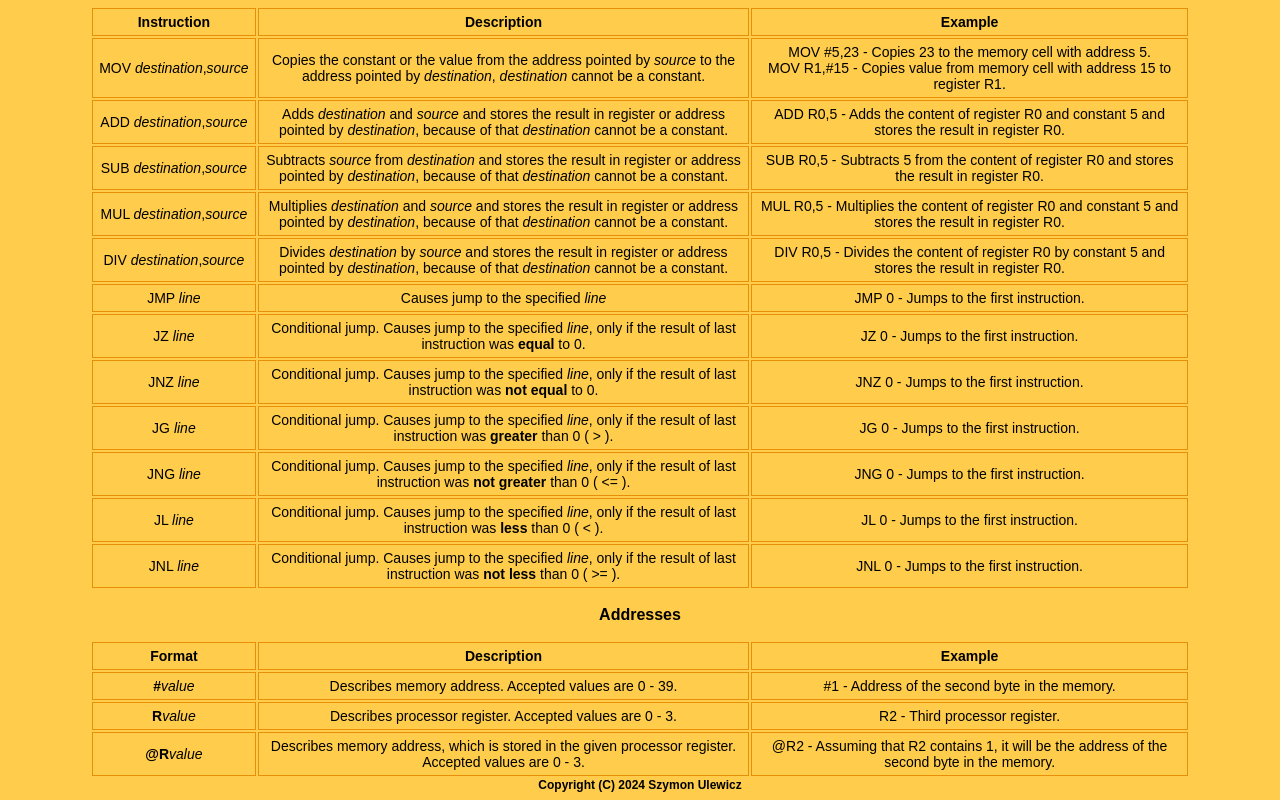
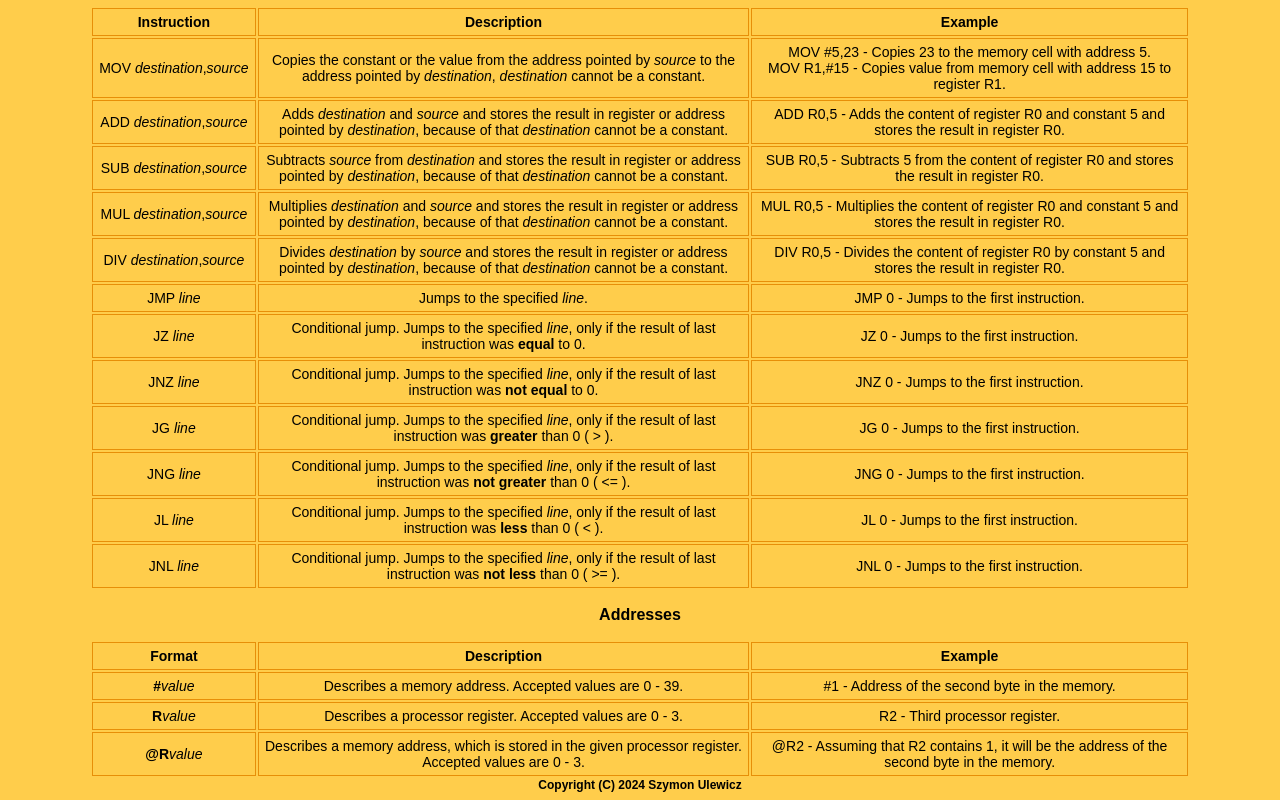
Before and after one commit to sulewicz/jsasm, a website built with Parcel: page src/index.html in a window 1280 px wide. Shown: the part 497-1297 px from the top of the page. Built offline with nearby package versions, Linux system fonts and the light colour scheme.

Commit message:
Documentation update.

```diff
--- a/src/index.html
+++ b/src/index.html
@@ -187,23 +187,23 @@ THE SOFTWARE IS PROVIDED "AS IS", WITHOUT WARRANTY OF ANY KIND, EXPRESS OR IMPLI
                     </tr>
                     <tr>
                         <td>JMP <i>line</i></td>
-                        <td>Causes jump to the specified <i>line</i></td>
+                        <td>Jumps to the specified <i>line</i>.</td>
                         <td>JMP 0 - Jumps to the first instruction.</td>
                     </tr>
                     <tr>
                         <td>JZ <i>line</i></td>
-                        <td>Conditional jump. Causes jump to the specified <i>line</i>, only if the result of last instruction was <b>equal</b> to 0.</td>
+                        <td>Conditional jump. Jumps to the specified <i>line</i>, only if the result of last instruction was <b>equal</b> to 0.</td>
                         <td>JZ 0 - Jumps to the first instruction.</td>
                     </tr>
                     <tr>
                         <td>JNZ <i>line</i></td>
-                        <td>Conditional jump. Causes jump to the specified <i>line</i>, only if the result of last instruction was <b>not equal</b> to 0.</td>
+                        <td>Conditional jump. Jumps to the specified <i>line</i>, only if the result of last instruction was <b>not equal</b> to 0.</td>
                         <td>JNZ 0 - Jumps to the first instruction.</td>
                     </tr>
                     <tr>
                         <td>JG <i>line</i></td>
                         <td>
-                            Conditional jump. Causes jump to the specified <i>line</i>, only if the result of last instruction was <b>greater</b> than 0 ( &gt;
+                            Conditional jump. Jumps to the specified <i>line</i>, only if the result of last instruction was <b>greater</b> than 0 ( &gt;
                             ).
                         </td>
                         <td>JG 0 - Jumps to the first instruction.</td>
@@ -211,7 +211,7 @@ THE SOFTWARE IS PROVIDED "AS IS", WITHOUT WARRANTY OF ANY KIND, EXPRESS OR IMPLI
                     <tr>
                         <td>JNG <i>line</i></td>
                         <td>
-                            Conditional jump. Causes jump to the specified <i>line</i>, only if the result of last instruction was <b>not greater</b> than 0 (
+                            Conditional jump. Jumps to the specified <i>line</i>, only if the result of last instruction was <b>not greater</b> than 0 (
                             &lt;= ).
                         </td>
                         <td>JNG 0 - Jumps to the first instruction.</td>
@@ -219,14 +219,14 @@ THE SOFTWARE IS PROVIDED "AS IS", WITHOUT WARRANTY OF ANY KIND, EXPRESS OR IMPLI
                     <tr>
                         <td>JL <i>line</i></td>
                         <td>
-                            Conditional jump. Causes jump to the specified <i>line</i>, only if the result of last instruction was <b>less</b> than 0 ( &lt; ).
+                            Conditional jump. Jumps to the specified <i>line</i>, only if the result of last instruction was <b>less</b> than 0 ( &lt; ).
                         </td>
                         <td>JL 0 - Jumps to the first instruction.</td>
                     </tr>
                     <tr>
                         <td>JNL <i>line</i></td>
                         <td>
-                            Conditional jump. Causes jump to the specified <i>line</i>, only if the result of last instruction was <b>not less</b> than 0 (
+                            Conditional jump. Jumps to the specified <i>line</i>, only if the result of last instruction was <b>not less</b> than 0 (
                             &gt;= ).
                         </td>
                         <td>JNL 0 - Jumps to the first instruction.</td>
@@ -241,17 +241,17 @@ THE SOFTWARE IS PROVIDED "AS IS", WITHOUT WARRANTY OF ANY KIND, EXPRESS OR IMPLI
                     </tr>
                     <tr>
                         <td><b>#</b><i>value</i></td>
-                        <td>Describes memory address. Accepted values are 0 - 39.</td>
+                        <td>Describes a memory address. Accepted values are 0 - 39.</td>
                         <td>#1 - Address of the second byte in the memory.</td>
                     </tr>
                     <tr>
                         <td><b>R</b><i>value</i></td>
-                        <td>Describes processor register. Accepted values are 0 - 3.</td>
+                        <td>Describes a processor register. Accepted values are 0 - 3.</td>
                         <td>R2 - Third processor register.</td>
                     </tr>
                     <tr>
                         <td><b>@R</b><i>value</i></td>
-                        <td>Describes memory address, which is stored in the given processor register. Accepted values are 0 - 3.</td>
+                        <td>Describes a memory address, which is stored in the given processor register. Accepted values are 0 - 3.</td>
                         <td>@R2 - Assuming that R2 contains 1, it will be the address of the second byte in the memory.</td>
                     </tr>
                 </table>
```
Also changed, not shown: README.md, img/screen.png (added), img/screen1.png (deleted), img/screen2.png (deleted), img/screen3.png (deleted).
